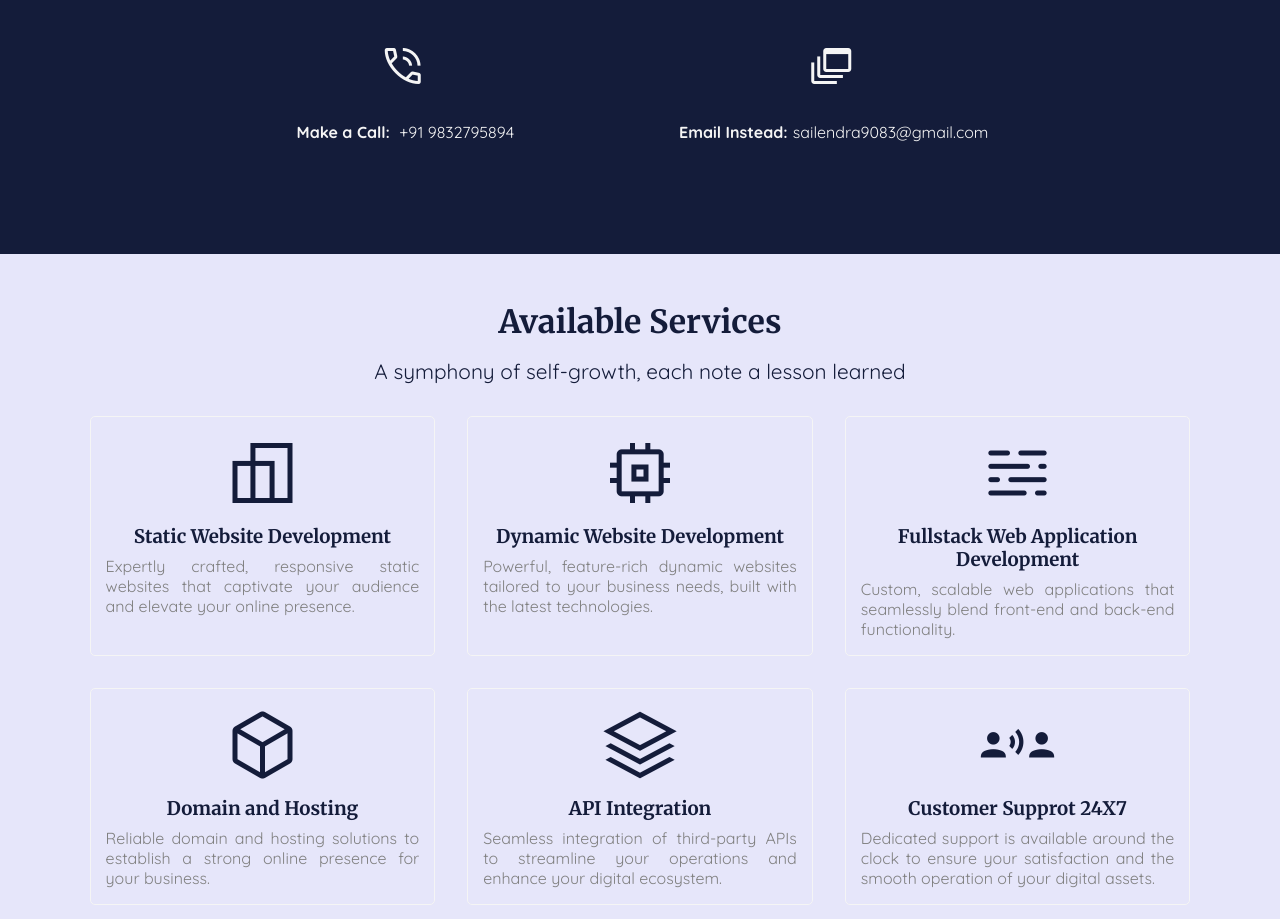
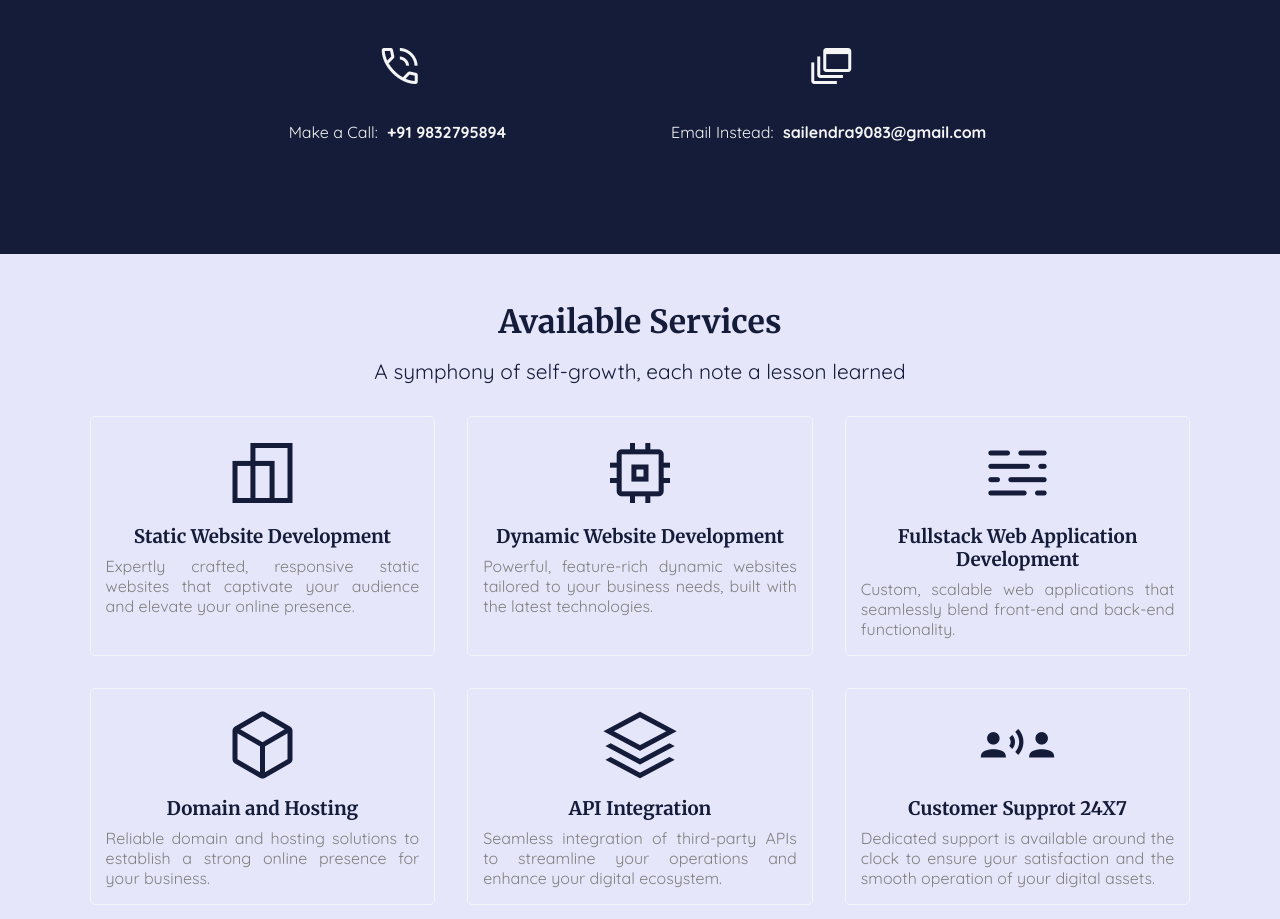
Before and after one commit to sailendrachettri/protfolio, a React (Create React App) app: page / in a window 1280 px wide. Shown: the part 2600-3519 px from the top of the page. Built offline with nearby package versions, Linux system fonts and the light colour scheme; no server answers.

Commit message:
direct link added to make call and email

```diff
--- a/src/components/pages/Contact.jsx
+++ b/src/components/pages/Contact.jsx
@@ -10,11 +10,11 @@ const Contact = () => {
             <div className='contact-box'>
                 <p>
                     <span class="material-symbols-outlined"> phone_in_talk </span>
-                    <span> <Link to="tel: 9832795894">Make a Call:</Link> +91 9832795894 </span>
+                    <span> Make a Call: <Link to="tel: 9832795894"> +91 9832795894</Link>  </span>
                 </p>
                 <p>
                     <span class="material-symbols-outlined"> dynamic_feed </span>
-                    <span><Link to="mailto:sailendra9083@gmail.com">Email Instead:</Link>sailendra9083@gmail.com</span>
+                    <span>Email Instead: <Link to="mailto:sailendra9083@gmail.com"> sailendra9083@gmail.com</Link></span>
                 </p>
             </div>
         </div>
```
